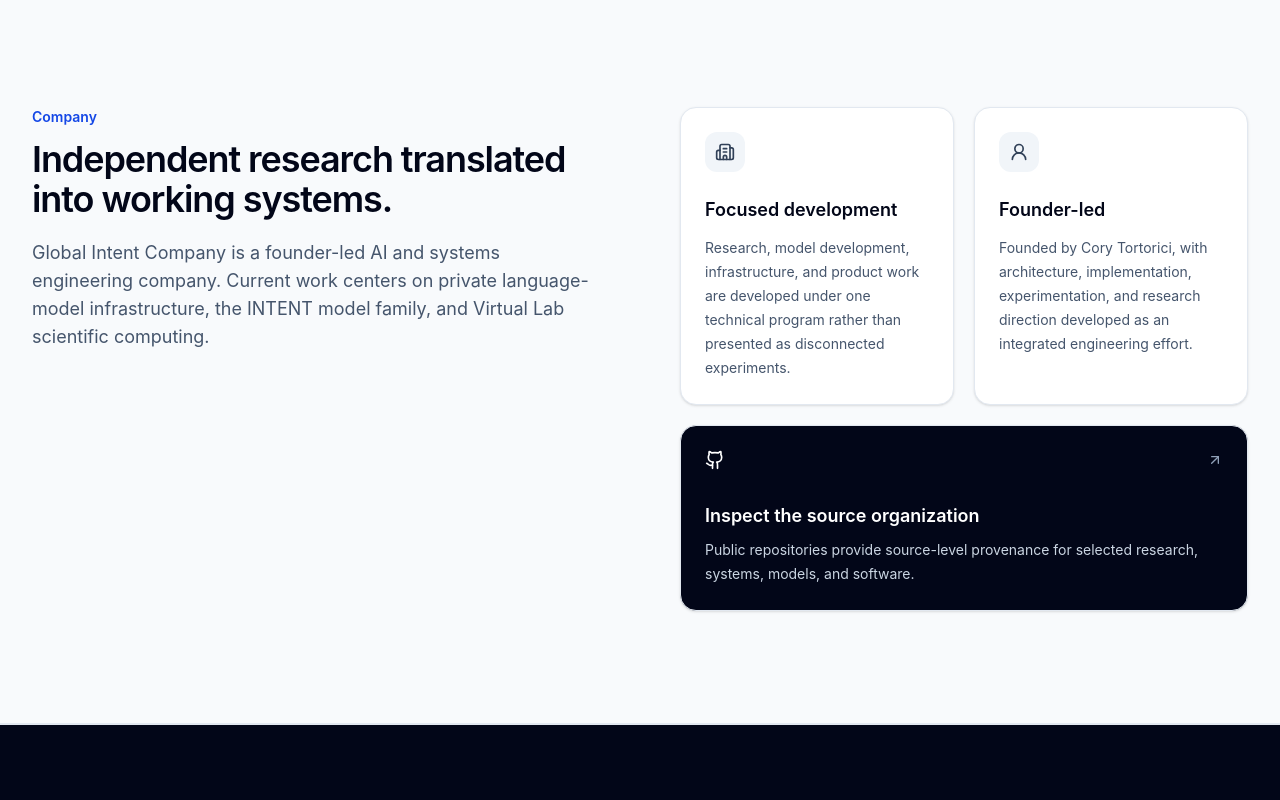
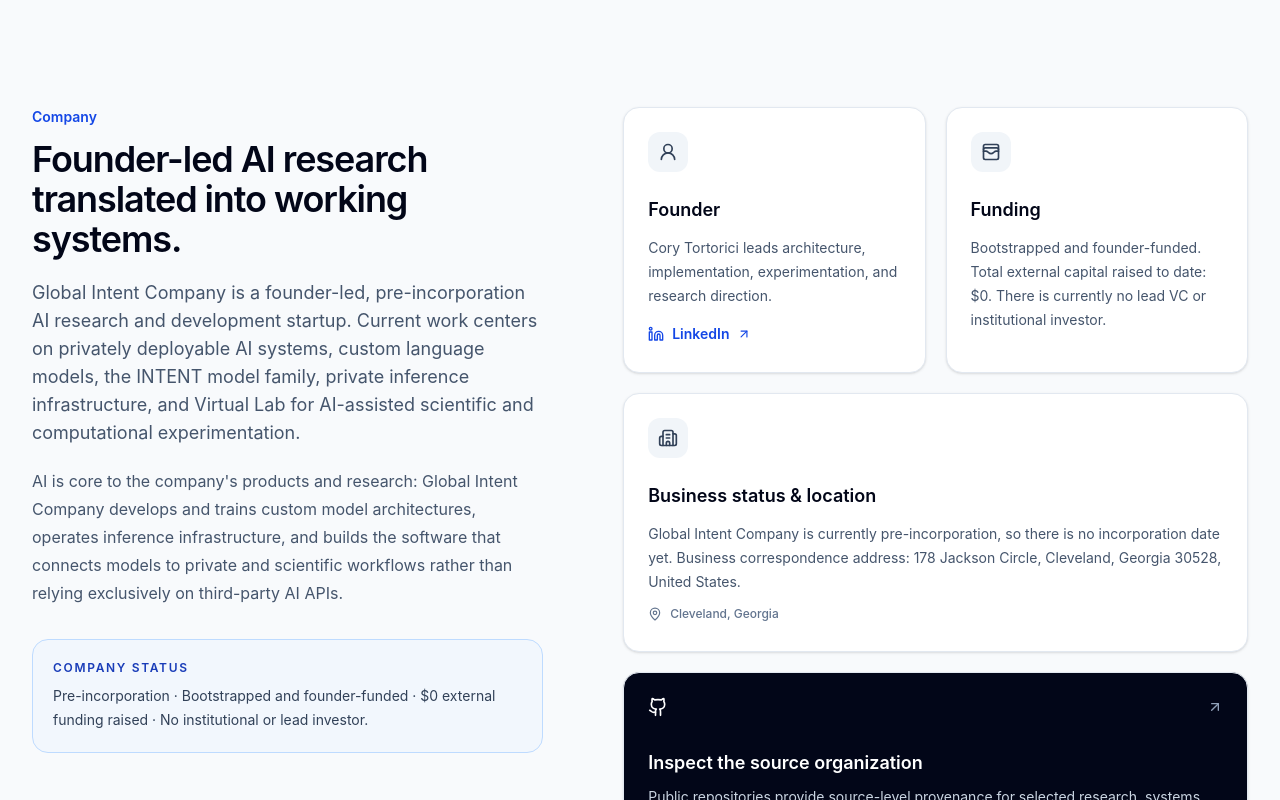
Before and after one commit to GI-Company/GiC, a Next.js app: page / in a window 1280 px wide. Shown: the part 7860-8660 px from the top of the page. Built offline with nearby package versions, Linux system fonts and the light colour scheme.

Commit message:
Publish company verification details for startup qualification

```diff
--- a/components/landing/CompanyFounderSection.tsx
+++ b/components/landing/CompanyFounderSection.tsx
@@ -1,28 +1,42 @@
-import { ArrowUpRight, Building2, Github, UserRound } from 'lucide-react';
+import { ArrowUpRight, Building2, Github, Linkedin, MapPin, UserRound, WalletCards } from 'lucide-react';
 
 export default function CompanyFounderSection() {
   return (
     <section id="company" className="border-b border-slate-200 bg-slate-50 py-20 sm:py-28">
       <div className="mx-auto max-w-7xl px-4 sm:px-6 lg:px-8">
-        <div className="grid gap-12 lg:grid-cols-2 lg:gap-20">
+        <div className="grid gap-12 lg:grid-cols-[0.9fr_1.1fr] lg:gap-20">
           <div>
             <p className="text-sm font-semibold text-blue-700">Company</p>
-            <h2 className="mt-3 text-3xl font-semibold tracking-[-0.03em] text-slate-950 sm:text-4xl">Independent research translated into working systems.</h2>
+            <h2 className="mt-3 text-3xl font-semibold tracking-[-0.03em] text-slate-950 sm:text-4xl">Founder-led AI research translated into working systems.</h2>
             <p className="mt-5 text-base leading-7 text-slate-600 sm:text-lg">
-              Global Intent Company is a founder-led AI and systems engineering company. Current work centers on private language-model infrastructure, the INTENT model family, and Virtual Lab scientific computing.
+              Global Intent Company is a founder-led, pre-incorporation AI research and development startup. Current work centers on privately deployable AI systems, custom language models, the INTENT model family, private inference infrastructure, and Virtual Lab for AI-assisted scientific and computational experimentation.
             </p>
+            <p className="mt-5 text-base leading-7 text-slate-600">
+              AI is core to the company&apos;s products and research: Global Intent Company develops and trains custom model architectures, operates inference infrastructure, and builds the software that connects models to private and scientific workflows rather than relying exclusively on third-party AI APIs.
+            </p>
+            <div className="mt-8 rounded-2xl border border-blue-200 bg-blue-50/60 p-5">
+              <p className="text-xs font-semibold uppercase tracking-[0.14em] text-blue-800">Company status</p>
+              <p className="mt-2 text-sm leading-6 text-slate-700">Pre-incorporation · Bootstrapped and founder-funded · $0 external funding raised · No institutional or lead investor.</p>
+            </div>
           </div>
 
           <div className="grid gap-5 sm:grid-cols-2">
             <article className="rounded-2xl border border-slate-200 bg-white p-6 shadow-sm">
-              <span className="flex h-10 w-10 items-center justify-center rounded-xl bg-slate-100 text-slate-700"><Building2 className="h-5 w-5" /></span>
-              <h3 className="mt-6 text-lg font-semibold text-slate-950">Focused development</h3>
-              <p className="mt-3 text-sm leading-6 text-slate-600">Research, model development, infrastructure, and product work are developed under one technical program rather than presented as disconnected experiments.</p>
+              <span className="flex h-10 w-10 items-center justify-center rounded-xl bg-slate-100 text-slate-700"><UserRound className="h-5 w-5" /></span>
+              <h3 className="mt-6 text-lg font-semibold text-slate-950">Founder</h3>
+              <p className="mt-3 text-sm leading-6 text-slate-600">Cory Tortorici leads architecture, implementation, experimentation, and research direction.</p>
+              <a href="https://www.linkedin.com/in/cory-tortorici-1843b636a" target="_blank" rel="noopener noreferrer" className="mt-4 inline-flex items-center gap-2 text-sm font-semibold text-blue-700 hover:text-blue-900"><Linkedin className="h-4 w-4" /> LinkedIn <ArrowUpRight className="h-3.5 w-3.5" /></a>
             </article>
             <article className="rounded-2xl border border-slate-200 bg-white p-6 shadow-sm">
-              <span className="flex h-10 w-10 items-center justify-center rounded-xl bg-slate-100 text-slate-700"><UserRound className="h-5 w-5" /></span>
-              <h3 className="mt-6 text-lg font-semibold text-slate-950">Founder-led</h3>
-              <p className="mt-3 text-sm leading-6 text-slate-600">Founded by Cory Tortorici, with architecture, implementation, experimentation, and research direction developed as an integrated engineering effort.</p>
+              <span className="flex h-10 w-10 items-center justify-center rounded-xl bg-slate-100 text-slate-700"><WalletCards className="h-5 w-5" /></span>
+              <h3 className="mt-6 text-lg font-semibold text-slate-950">Funding</h3>
+              <p className="mt-3 text-sm leading-6 text-slate-600">Bootstrapped and founder-funded. Total external capital raised to date: $0. There is currently no lead VC or institutional investor.</p>
+            </article>
+            <article className="rounded-2xl border border-slate-200 bg-white p-6 shadow-sm sm:col-span-2">
+              <span className="flex h-10 w-10 items-center justify-center rounded-xl bg-slate-100 text-slate-700"><Building2 className="h-5 w-5" /></span>
+              <h3 className="mt-6 text-lg font-semibold text-slate-950">Business status &amp; location</h3>
+              <p className="mt-3 text-sm leading-6 text-slate-600">Global Intent Company is currently pre-incorporation, so there is no incorporation date yet. Business correspondence address: 178 Jackson Circle, Cleveland, Georgia 30528, United States.</p>
+              <p className="mt-3 inline-flex items-center gap-2 text-xs font-medium text-slate-500"><MapPin className="h-3.5 w-3.5" /> Cleveland, Georgia</p>
             </article>
             <a href="https://github.com/GI-Company" target="_blank" rel="noopener noreferrer" className="group rounded-2xl border border-slate-200 bg-slate-950 p-6 text-white shadow-sm sm:col-span-2">
               <div className="flex items-center justify-between"><Github className="h-5 w-5" /><ArrowUpRight className="h-4 w-4 text-slate-400 transition group-hover:translate-x-0.5 group-hover:-translate-y-0.5" /></div>
```
